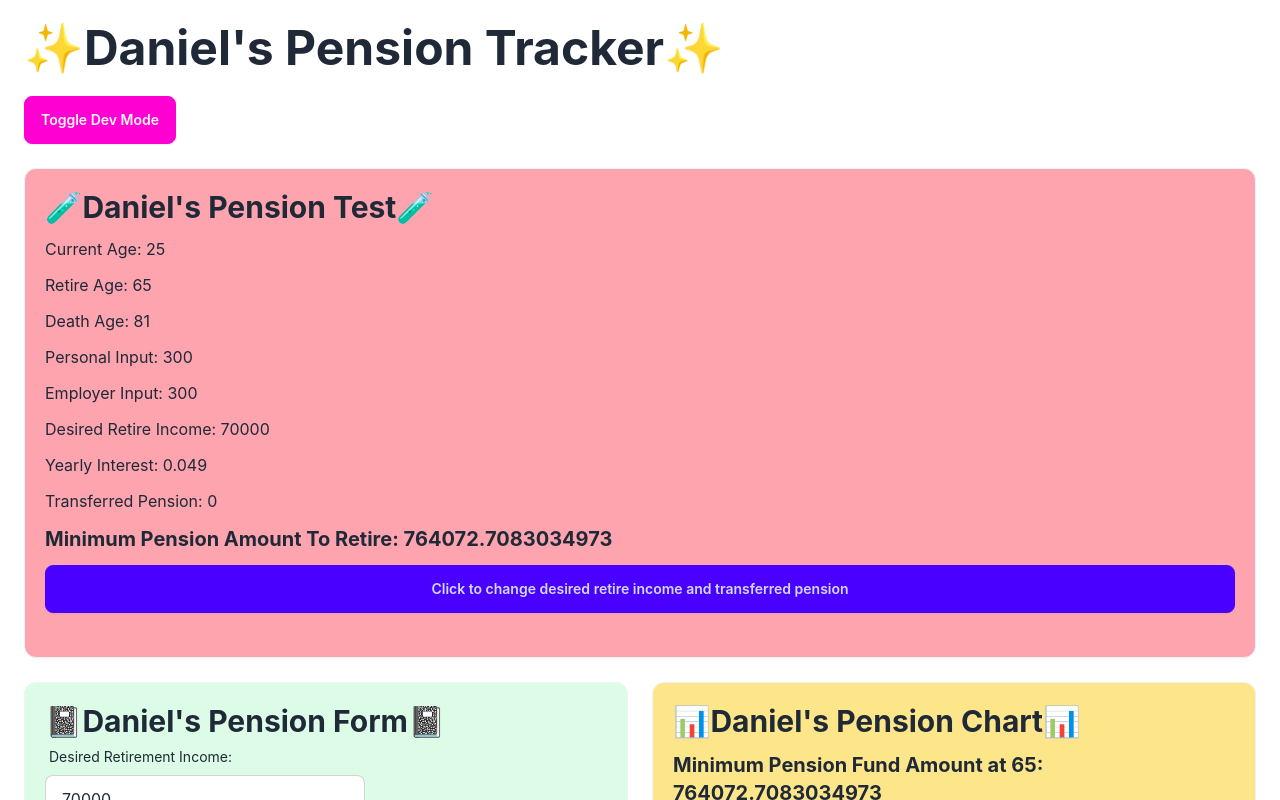
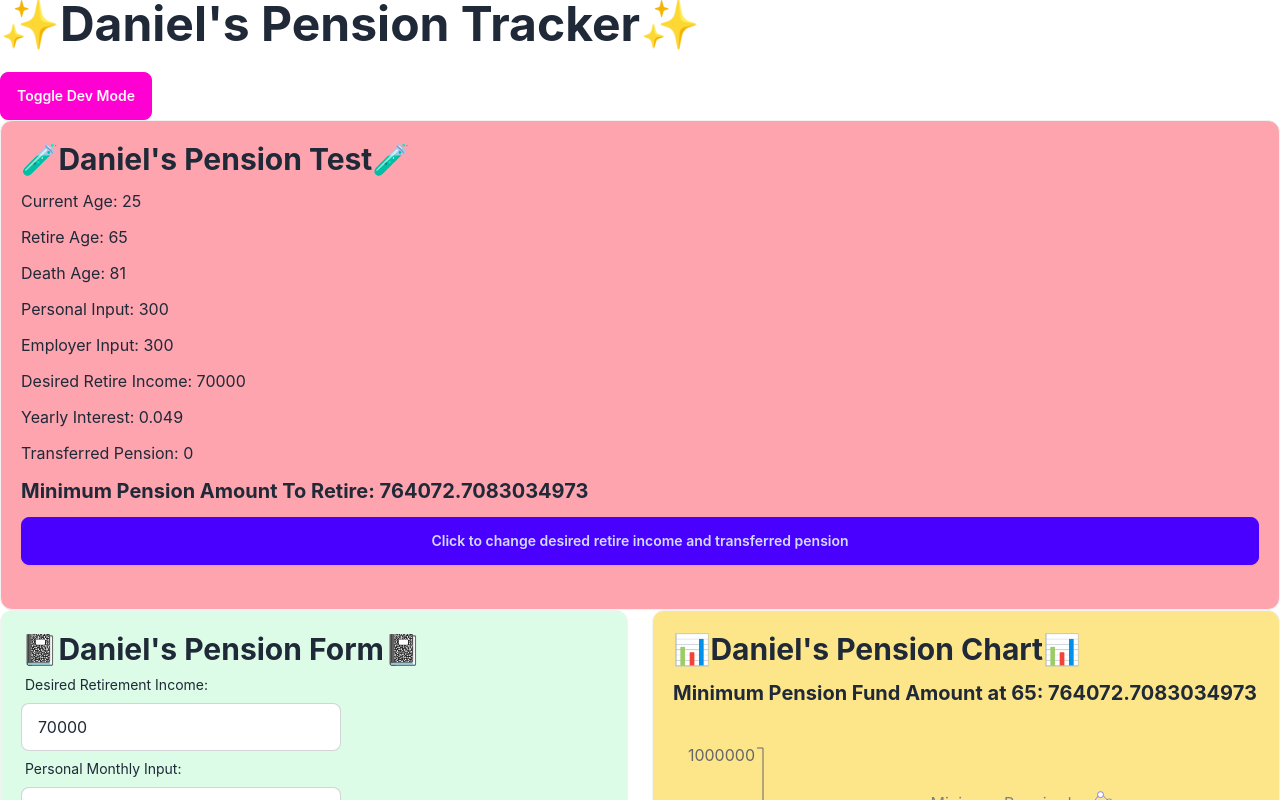
Before and after one commit to zjian107-su/React-Learn-Pension, a React (Create React App) app: page / in a window 1280 px wide. Shown: the top 800 px of the page. Built offline with nearby package versions, Linux system fonts and the light colour scheme.

Commit message:
:sparkles: feat: custom hooks and type safe fix for contextAPI

```diff
--- a/src/App.tsx
+++ b/src/App.tsx
@@ -1,19 +1,17 @@
-import React, { useState, useContext } from "react";
 import PensionForm from "./components/PensionForm/PensionForm";
 import PensionChart from "./components/PensionChart/PensionChart";
 import PensionTest from "./components/PensionTest/pensionTest";
-import { PensionContext, PensionProvider } from "./context/PensionContext";
+import { usePensionContext } from "./context/PensionContext";
 
 function App() {
-
-   const { devMode, setDevMode } = useContext(PensionContext);
+  const { devMode, setDevMode } = usePensionContext();
 
   const toggleDevMode = () => {
     setDevMode(!devMode);
   };
 
   return (
-     <div className="max-w-screen-2xl mx-auto px-6 my-6 space-y-6">
+    <div className="ark">
       <header>
         <h1 className="text-5xl font-bold">✨Daniel's Pension Tracker✨</h1>
         <br />
--- a/src/components/PensionChart/PensionChart.tsx
+++ b/src/components/PensionChart/PensionChart.tsx
@@ -1,8 +1,8 @@
-import { useEffect, useState, useContext } from "react";
+import { useEffect, useState } from "react";
 import pensionCalculatorService from "../../services/pensionCalculatorService";
 import PensionProjection from "../../interfaces/pensionProjection";
 import pensionMinService from "../../services/pensionMinService";
-import { PensionContext } from "../../context/PensionContext";
+import { usePensionContext } from "../../context/PensionContext";
 
 import {
   LineChart,
@@ -20,7 +20,7 @@ type Props = {
 };
 
 function PensionChart({ className = "" }: Props) {
-  const { pensionData } = useContext(PensionContext);
+  const { pensionData } = usePensionContext();
   const [projections, setProjections] = useState<PensionProjection[]>([]);
   const [minNum, setMinNum] = useState(0);
 
--- a/src/components/PensionForm/PensionForm.tsx
+++ b/src/components/PensionForm/PensionForm.tsx
@@ -1,6 +1,9 @@
 import React, { useEffect, useContext } from "react";
 import { useForm } from "react-hook-form";
-import { PensionContext } from "../../context/PensionContext";
+import {
+  PensionContext,
+  usePensionContext,
+} from "../../context/PensionContext";
 import CalculatorInput from "../../interfaces/calculatorInput";
 
 type Props = {
@@ -8,7 +11,7 @@ type Props = {
 };
 
 function PensionForm({ className = "" }: Props) {
-  const { pensionData, setPensionData } = useContext(PensionContext);
+  const { pensionData, setPensionData } = usePensionContext();
 
   const {
     register,
--- a/src/components/PensionTest/pensionTest.tsx
+++ b/src/components/PensionTest/pensionTest.tsx
@@ -1,12 +1,12 @@
-import { useEffect, useState, useContext } from "react";
+import { useEffect, useState } from "react";
 import pensionMinService from "../../services/pensionMinService";
-import { PensionContext } from "../../context/PensionContext";
+import { usePensionContext } from "../../context/PensionContext";
 
 // this is a test component to test the global state
 // when you click the button, it should change the gloobal state
 function PensionTest() {
   const [retirementAmount, setRetirementAmount] = useState(0);
-  const { pensionData, setPensionData, devMode } = useContext(PensionContext);
+  const { pensionData, setPensionData, devMode } = usePensionContext();
 
   const clickHandler = () => {
     setPensionData({
--- a/src/context/PensionContext.jsx
+++ /dev/null
@@ -1,33 +0,0 @@
-import React, { useState, createContext } from "react";
-import CalculatorInput from "../interfaces/calculatorInput";
-
-export const PensionContext = createContext();
-
-export function PensionProvider({ children }) {
-  const [pensionData, setPensionData] = useState({
-    currentAge: 25,
-    retireAge: 65,
-    deathAge: 81,
-    personalInput: 300,
-    employerInput: 300,
-    desiredRetireIncome: 70000,
-    yearlyInterest: 0.049,
-    transferredPension: 0,
-  });
-
-  const [devMode, setDevMode] = useState(true);
-
-
-  const contextData = {
-    pensionData,
-    setPensionData,
-    devMode,
-    setDevMode,
-  };
-
-  return (
-    <PensionContext.Provider value={contextData}>
-      {children}
-    </PensionContext.Provider>
-  );
-}
--- /dev/null
+++ b/src/context/PensionContext.tsx
@@ -0,0 +1,69 @@
+import React, { useState, createContext, useContext } from "react";
+import CalculatorInput from "../interfaces/calculatorInput";
+
+interface PensionContextType {
+  pensionData: {
+    currentAge: number;
+    retireAge: number;
+    deathAge: number;
+    personalInput: number;
+    employerInput: number;
+    desiredRetireIncome: number;
+    yearlyInterest: number;
+    transferredPension: number;
+  };
+  setPensionData: React.Dispatch<
+    React.SetStateAction<{
+      currentAge: number;
+      retireAge: number;
+      deathAge: number;
+      personalInput: number;
+      employerInput: number;
+      desiredRetireIncome: number;
+      yearlyInterest: number;
+      transferredPension: number;
+    }>
+  >;
+  devMode: boolean;
+  setDevMode: React.Dispatch<React.SetStateAction<boolean>>;
+}
+
+export const PensionContext = createContext<PensionContextType | undefined>(
+  undefined
+);
+
+export function usePensionContext() {
+  const context = useContext(PensionContext);
+  if (context === undefined) {
+    throw new Error("usePensionContext must be used within a PensionProvider");
+  }
+  return context;
+}
+
+export function PensionProvider({ children }: { children: React.ReactNode }) {
+  const [pensionData, setPensionData] = useState({
+    currentAge: 25,
+    retireAge: 65,
+    deathAge: 81,
+    personalInput: 300,
+    employerInput: 300,
+    desiredRetireIncome: 70000,
+    yearlyInterest: 0.049,
+    transferredPension: 0,
+  });
+
+  const [devMode, setDevMode] = useState(true);
+
+  const contextData = {
+    pensionData,
+    setPensionData,
+    devMode,
+    setDevMode,
+  };
+
+  return (
+    <PensionContext.Provider value={contextData}>
+      {children}
+    </PensionContext.Provider>
+  );
+}
```
Lines whose indentation alone changed are shown as unchanged.
